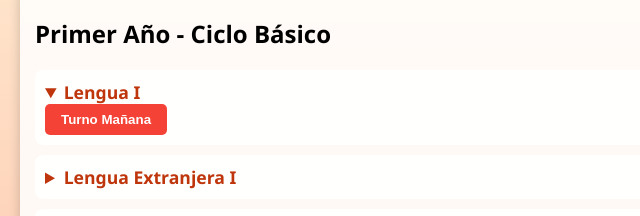
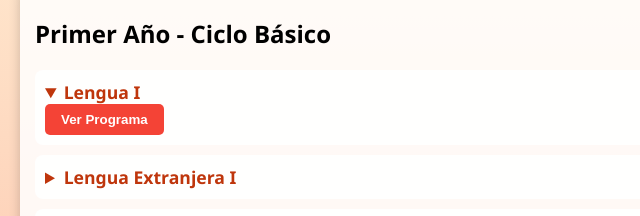
Before and after one commit to EET-3117/MATERIAS-Programas, a plain HTML site: page materias.TT.html in a window 1280 px wide. Both pictures are taken after a click on the heading "Lengua I". Shown: the part 132-348 px from the top of the page, 0-640 px from the left. Drawn offline with Linux system fonts and the light colour scheme.

Commit message:
Update materias.TT.html

```diff
--- a/materias.TT.html
+++ b/materias.TT.html
@@ -12,7 +12,11 @@
 
   <div class="anio">
     <h2>Primer Año - Ciclo Básico</h2>
-    <details><summary>Lengua I</summary><a href="cursos/Resumen.pdf" target="_blank"><button class="buton-pdf">Turno Mañana</button></a></details>
+   <details><summary>Lengua I</summary>
+  <a href="cursos/Resumen.pdf" target="_blank">
+    <button class="buton-pdf">Ver Programa</button>
+  </a>
+</details>
     <details><summary>Lengua Extranjera I</summary><a href="Resumen.docx" target="_blank"><button class="buton-pdf">Turno Mañana</button></a></details>
     <details><summary>Educación Física I</summary><a href="Resumen.docx" target="_blank"><button class="buton-pdf">Turno Mañana</button></a></details>
     <details><summary>Educación Artística I</summary><a href="Resumen.docx" target="_blank"><button class="buton-pdf">Turno Mañana</button></a></details>
```
